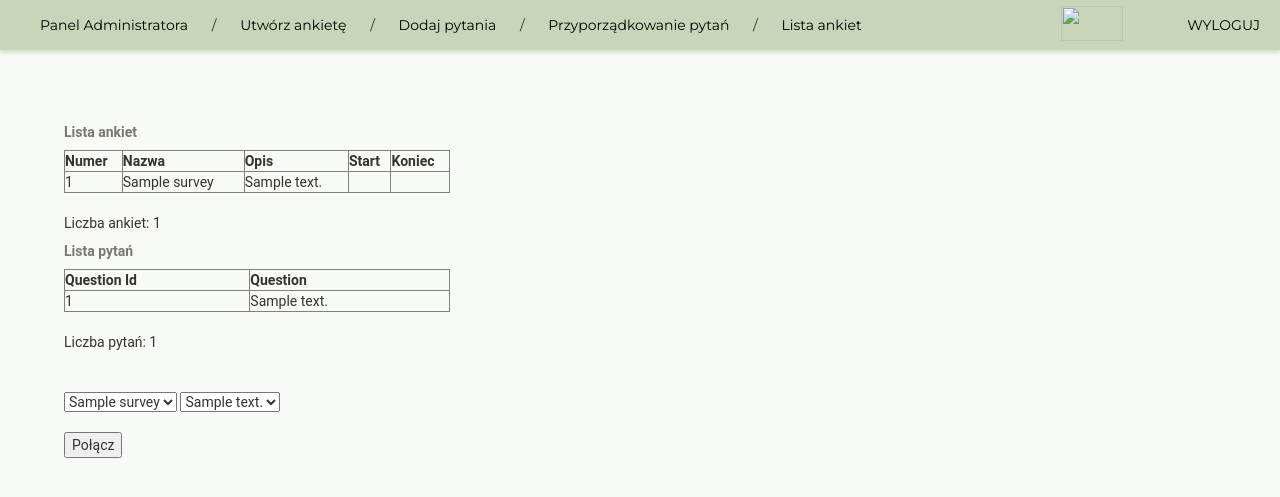
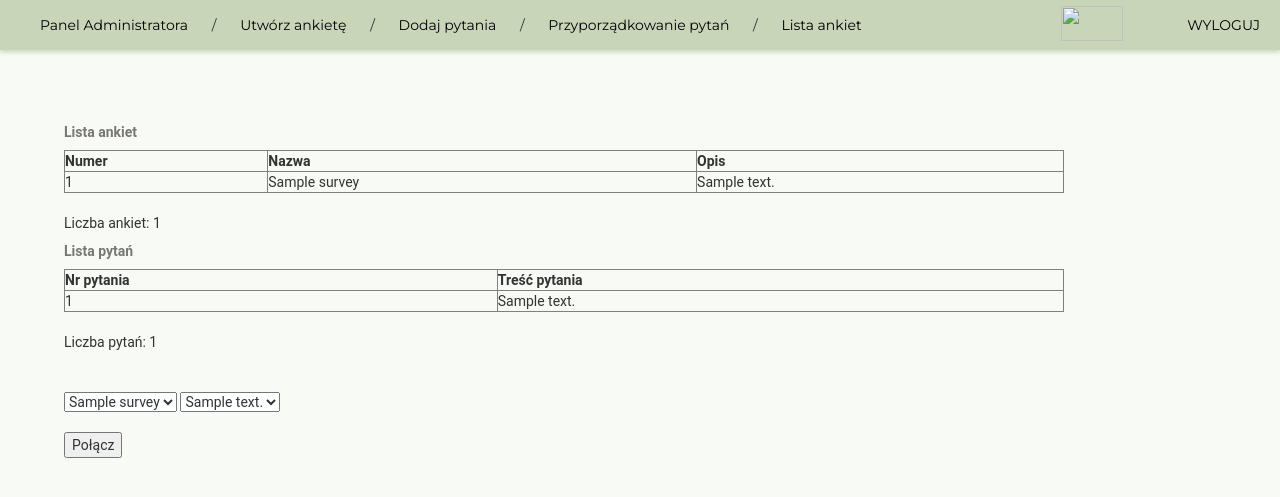
Before and after one commit to gjfriday/51419_52667_51425, a PHP site: page /admin_survey_link_questions.php in a window 1280 px wide. Shown: the top 497 px of the page. Run offline with PHP 8.4, Linux system fonts and the light colour scheme; tables that the repository leaves empty hold one stand-in row (values such as "Sample post"); data that the repository does not hold is empty; some libraries are stand-ins or nearby versions.

Commit message:
Testowanie: admin_survey_link_questions.php
Poprawa błędów.

```diff
--- a/projekt/ankieta/admin_survey_link_questions.php
+++ b/projekt/ankieta/admin_survey_link_questions.php
@@ -17,13 +17,11 @@ if(!$con)
 mysqli_select_db($con, $dbname);
 
 // Pobieranie listy ankiet
-echo "<table width='386' border='1'>
+echo "<table width='1000' border='1'>
       <tr>
         <th>Numer</th>
         <th>Nazwa</th>
         <th>Opis</th>
-        <th>Start</th>
-        <th>Koniec</th>
       </tr>";
 echo "<caption> <b> Lista ankiet </b> </caption>";
 	$sql="SELECT * FROM tbl_surveys";
@@ -35,14 +33,14 @@ echo "<caption> <b> Lista ankiet </b> </caption>";
 		$survey_count++;
 		$survey_names_array[$survey_count] = $row['survey_name'];
 		$survey_id_array[$survey_count] = $row[0];
-		echo "<tr><td>".$row[0]."</td><td>".$row['survey_name']."</td><td>".$row['survey_description']."</td><td>".$row['survey_open_date']."</td><td>".$row['survey_close_date']."</td></tr>";
+		echo "<tr><td>".$row[0]."</td><td>".$row['survey_name']."</td><td>".$row['survey_description']."</td></tr>";
     }
 echo "</table>";
 echo "<br> Liczba ankiet: ".$survey_count."<br>";
 
 
 // Pobieranie listy pytań
-echo "<table width='386' border='1'> <tr><th>Question Id</th><th>Question</th></tr>";
+echo "<table width='1000' border='1'> <tr><th>Nr pytania</th><th>Treść pytania</th></tr>";
 echo "<caption> <b> Lista pytań </b> </caption>";
 	$sql2="SELECT * FROM tbl_questions";
     $result2 = mysqli_query($con, $sql2);
@@ -87,26 +85,27 @@ echo "<br> Liczba pytań: ".$questions_count."<br>";
 
 <?php
 
+// Dodawanie question_id i survey_id do tbl_survey_questions.
 $question_id = $survey_id = -1;
 if ($_SERVER["REQUEST_METHOD"] == "POST")
 {
 	$question_id=$_POST["question_id_list"];
 	$survey_id=$_POST["survey_id_list"];
-
+	#echo "DEBUG: question_id: ".$question_id. "survey_id: ".$survey_id."<br>";
 
 	$sql2="SELECT * FROM tbl_survey_questions WHERE survey_id=$survey_id AND question_id=$question_id";
     $result2 = mysqli_query($con, $sql2);
 	$num_rows = mysqli_num_rows($result2);
+	#echo "DEBUG: num_rows: ".$num_rows. "<br>";
 
-
-    if($num_rows == 0)
+    if($num_rows == 0) // If this question is not already associated with a survey, associate it.
     {
 		$sql = "
       INSERT INTO tbl_survey_questions
       VALUES (null, '$survey_id', '$question_id')
       ";
 
-
+		// Try inserting the question_id, survey_id combination into the tbl_survey_questions.
 		if (mysqli_query($con, $sql))
 		{
 			$survey_question_id = mysqli_insert_id($con);
```
